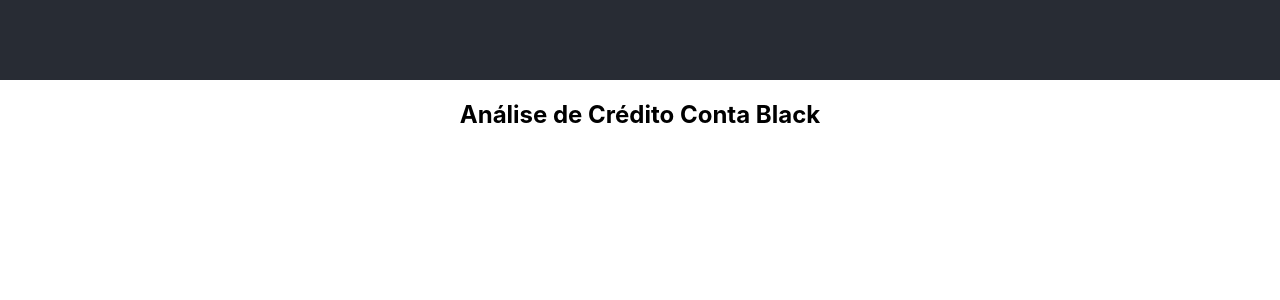
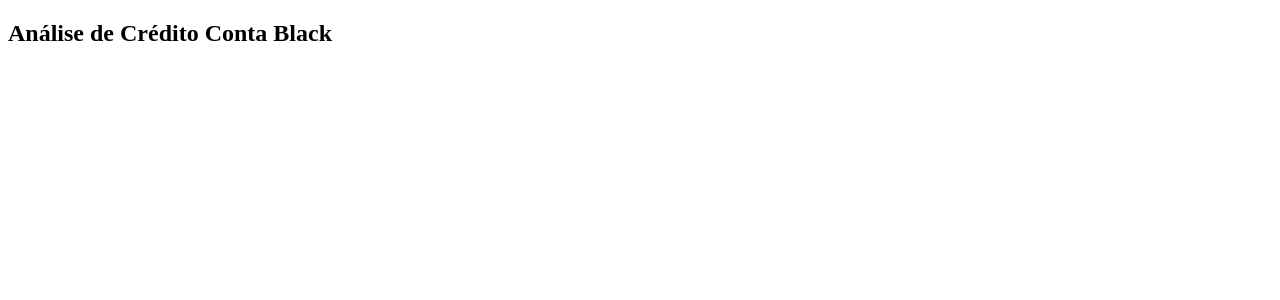
Before and after one commit to jaquew/financas, a React (Create React App) app: page / in a window 1280 px wide. Shown: the top 300 px of the page. Built offline with nearby package versions, Linux system fonts and the light colour scheme.

Commit message:
inclusao react-router para rotas

```diff
--- a/package.json
+++ b/package.json
@@ -9,6 +9,7 @@
     "react": "^16.13.1",
     "react-dom": "^16.13.1",
     "react-minimal-pie-chart": "^8.0.1",
+    "react-router": "^5.2.0",
     "react-scripts": "3.4.3"
   },
   "scripts": {
--- a/public/index.html
+++ b/public/index.html
@@ -24,7 +24,7 @@
       work correctly both with client-side routing and a non-root public URL.
       Learn how to configure a non-root public URL by running `npm run build`.
     -->
-    <title>React App</title>
+    <title>Conta Black</title>
   </head>
   <body>
     <noscript>You need to enable JavaScript to run this app.</noscript>
--- a/src/App.js
+++ /dev/null
@@ -1,19 +0,0 @@
-import React from 'react';
-// import logo from './logo.svg';
-import './App.css';
-import Inicio from './pages/home/home';
-import Evolucao from './pages/evolucao/evolucao';
-
-function App() {
-  return (
-    <>
-    <div className="App">
-      <header className="App-header">
-      </header>
-    {(window.location.hash==='#home' || window.location.hash==='') ? <Inicio /> : <Evolucao /> }
-    </div>
-  </>
-  );
-}
-
-export default App;
--- a/src/index.js
+++ b/src/index.js
@@ -1,11 +1,7 @@
 import React from 'react';
 import ReactDOM from 'react-dom';
-import './index.css';
-import App from './App';
+import Routes from './routes'
+import './App.css';
 
-ReactDOM.render(
-  <React.StrictMode>
-    <App />
-  </React.StrictMode>,
-  document.getElementById('root')
-);
+
+ReactDOM.render(<Routes/>, document.getElementById('root'));
```
Also changed, not shown: src/main.js (deleted, +0 -12 lines), 1 other file (tests, documents, lock files or other folders).
